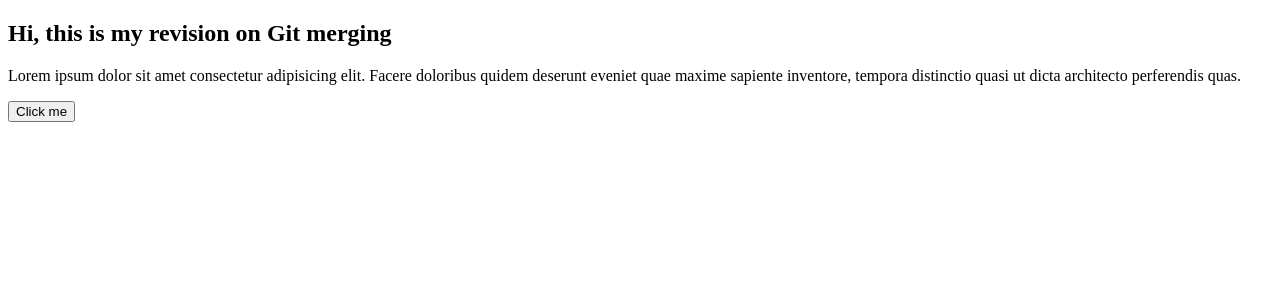
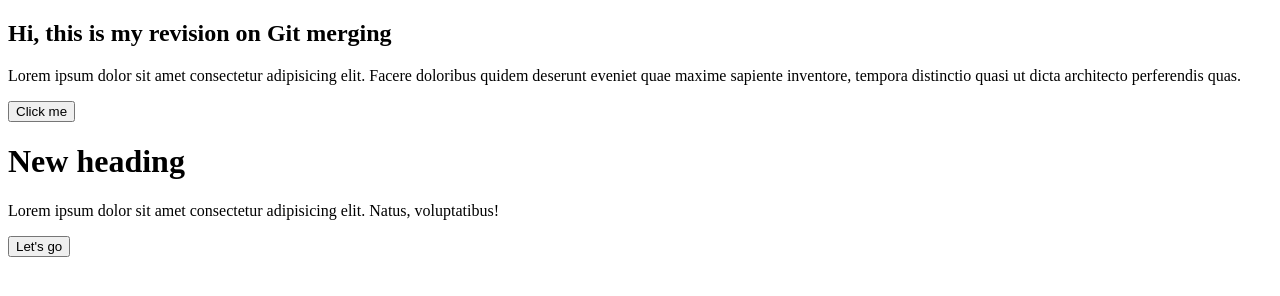
Before and after one commit to MdWajidAli/gitadvance, a plain HTML site: page index.html in a window 1280 px wide. Drawn offline with Linux system fonts and the light colour scheme.

Commit message:
updated html

```diff
--- a/index.html
+++ b/index.html
@@ -9,5 +9,11 @@
     <h2>Hi, this is my revision on Git merging</h2>
     <p>Lorem ipsum dolor sit amet consectetur adipisicing elit. Facere doloribus quidem deserunt eveniet quae maxime sapiente inventore, tempora distinctio quasi ut dicta architecto perferendis quas.</p>
     <button>Click me</button>
+
+    <div>
+        <h1>New heading</h1>
+        <p>Lorem ipsum dolor sit amet consectetur adipisicing elit. Natus, voluptatibus!</p>
+        <button>Let's go</button>
+    </div>
 </body>
 </html>
```
